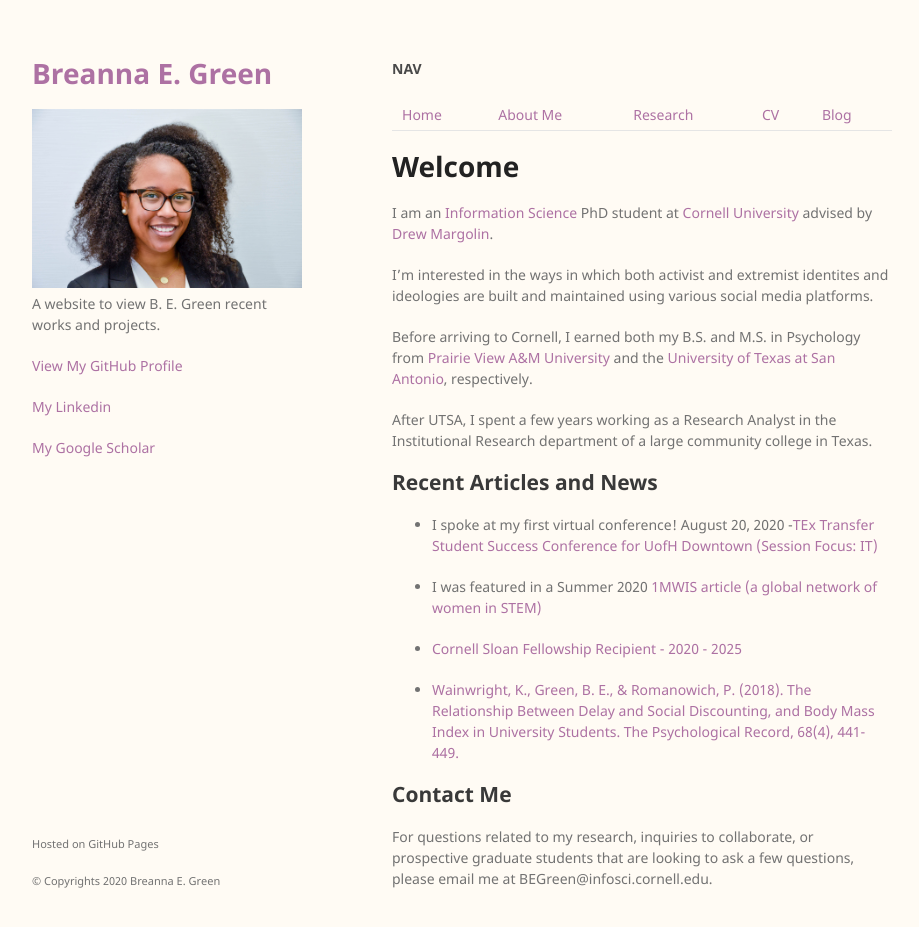
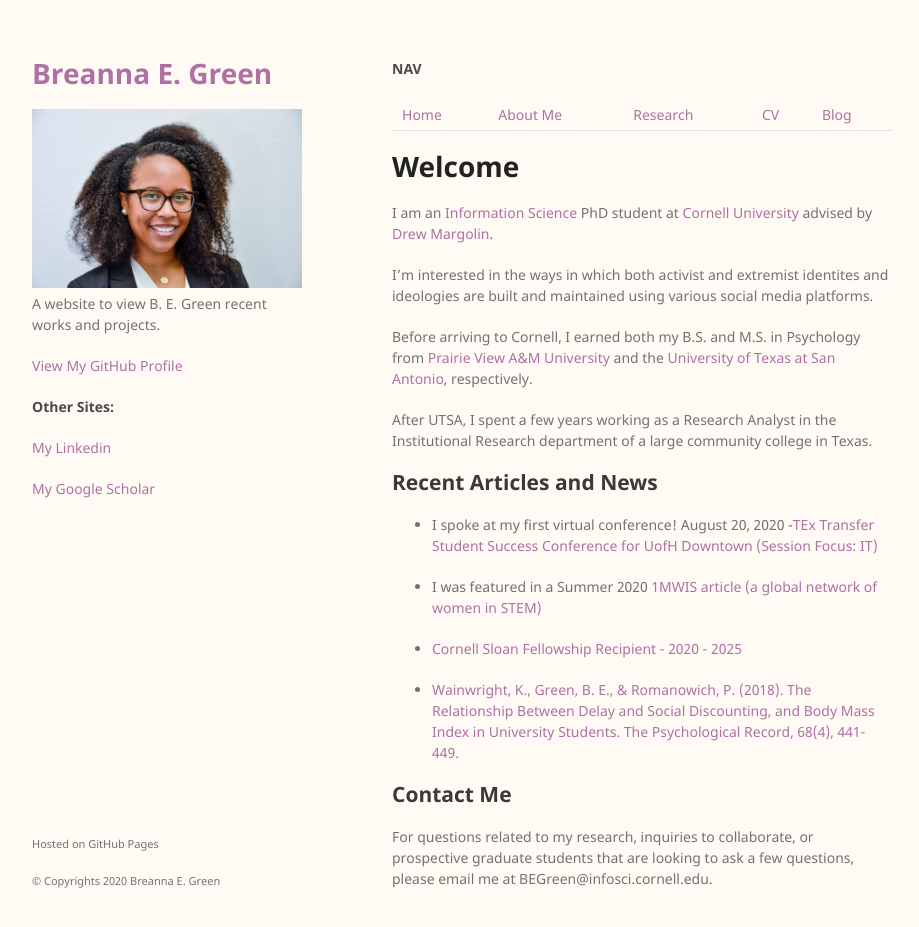
Before and after one commit to bregreen/bregreen.github.io, a Jekyll site: the page built from index.md, in a window 1280 px wide and 959 px high. Shown: the top 927 px of the window, without its empty margins (178-1097 px from the left). Built offline with Jekyll 4.4.1, drawn with Linux system fonts in a browser that asks for light colours; nearby versions of some CDN libraries.

Commit message:
Update default.html

```diff
--- a/_layouts/default.html
+++ b/_layouts/default.html
@@ -68,7 +68,7 @@
 
         {% endif %}
 
-        <a ## Social Media></a>
+        <h4>Other Sites: </h4>
 
         <p class="view"><a href="https://www.linkedin.com/in/breanna-green-71361538/">My Linkedin</a></p>
         <p class="view"><a href="https://scholar.google.com/citations?user=ysMuk9IAAAAJ&hl=en">My Google Scholar</a></p>
```
